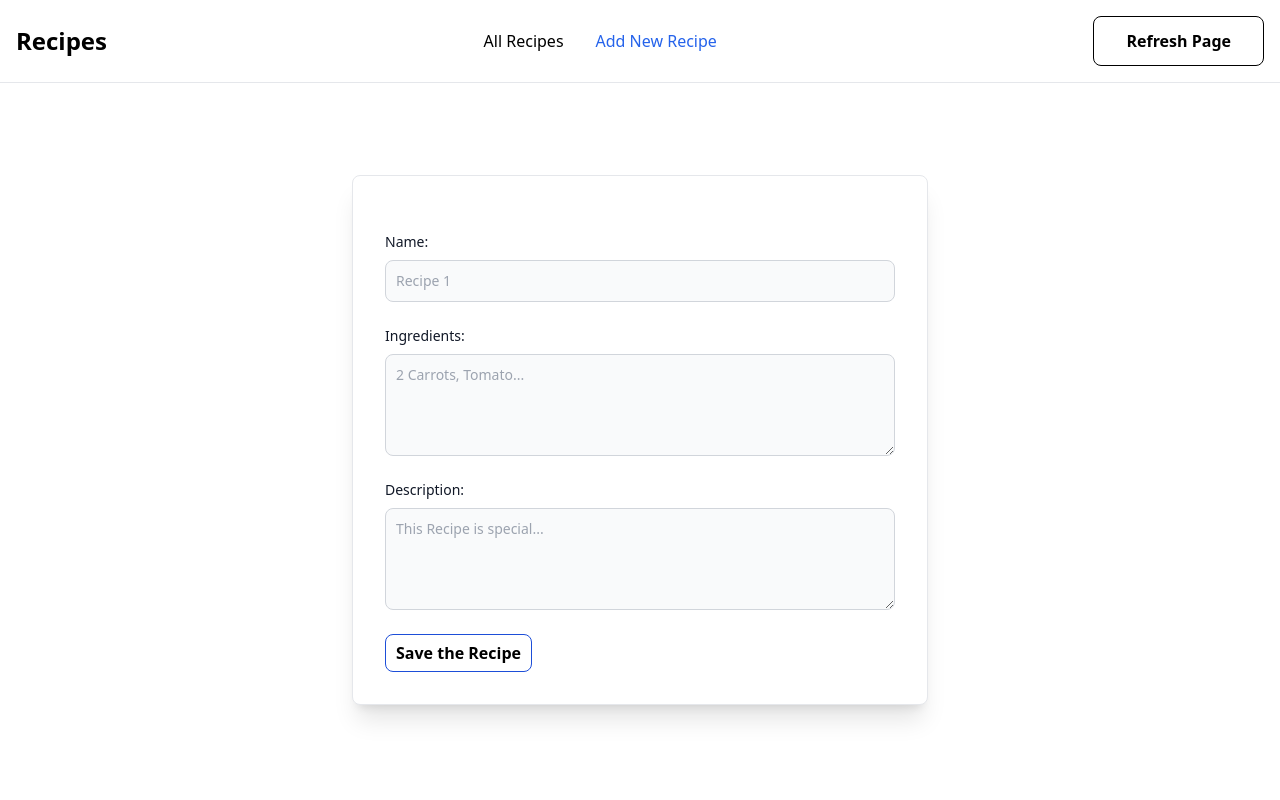
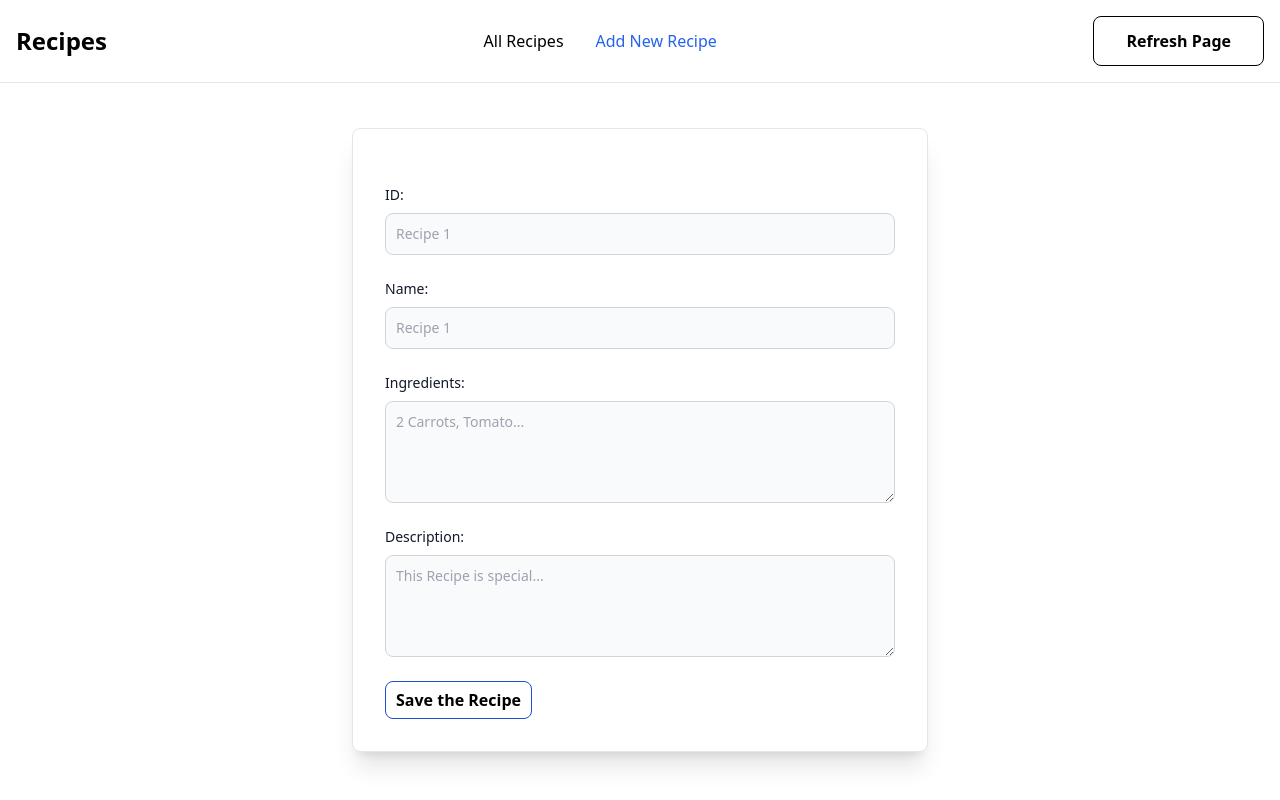
Before and after one commit to nadunwee/code94labs-practical, a React (Create React App) app in the folder frontend/: page /newrecipe in a window 1280 px wide. Built offline with nearby package versions, Linux system fonts and the light colour scheme.

Commit message:
recipe detail page

```diff
--- a/frontend/package.json
+++ b/frontend/package.json
@@ -3,6 +3,7 @@
   "version": "0.1.0",
   "private": true,
   "dependencies": {
+    "@reduxjs/toolkit": "^1.9.7",
     "@testing-library/jest-dom": "^5.17.0",
     "@testing-library/react": "^13.4.0",
     "@testing-library/user-event": "^13.5.0",
--- a/frontend/src/Components/Recipes/RecipeDetail.js
+++ b/frontend/src/Components/Recipes/RecipeDetail.js
@@ -1,12 +1,14 @@
-import { useParams } from "react-router-dom";
-
-function RecipeDetail() {
-  const params = useParams();
-
+function RecipeDetail(props) {
+  if (!props.recipe) {
+    console.log("done");
+    return;
+  }
   return (
     <>
       <div className="flex justify-center items-center h-screen">
-        <div className="w-full max-w-xl p-4 mt-20 bg-white border border-gray-200 rounded-lg shadow-xl sm:p-6 md:p-8"></div>
+        <div className="w-full max-w-xl p-4 mt-20 bg-white border border-gray-200 rounded-lg shadow-xl sm:p-6 md:p-8">
+          <h1>{props.recipe.name}</h1>
+        </div>
       </div>
     </>
   );
--- a/frontend/src/Components/Recipes/RecipeForm.js
+++ b/frontend/src/Components/Recipes/RecipeForm.js
@@ -1,9 +1,43 @@
+import { useRef } from "react";
+
 function RecipeForm() {
+  const nameRef = useRef();
+  const ingredientsRef = useRef();
+  const descriptionRef = useRef();
+  const idRef = useRef();
+
+  function saveRecipeHandler(e) {
+    e.preventDefault();
+    const newRecipe = {
+      id: idRef.current.value,
+      name: nameRef.current.value,
+      ingredients: ingredientsRef.current.value,
+      description: descriptionRef.current.value,
+    };
+  }
+
   return (
     <div className="flex justify-center items-center h-screen">
       <div className="w-full max-w-xl p-4 mt-20 bg-white border border-gray-200 rounded-lg shadow-xl sm:p-6 md:p-8">
-        <form>
+        <form onSubmit={saveRecipeHandler}>
           <div className="grid gap-6 mb-6 md:grid-cols-2"></div>
+          <div className="mb-6">
+            <label
+              for="id"
+              className="block mb-2 text-sm font-medium text-gray-900 "
+            >
+              ID:
+            </label>
+            <input
+              type="text"
+              id="name"
+              className="bg-gray-50 border border-gray-300 text-gray-900 text-sm rounded-lg block w-full p-2.5 "
+              placeholder="Recipe 1"
+              autoComplete="off"
+              ref={idRef}
+              required
+            />
+          </div>
           <div className="mb-6">
             <label
               for="name"
@@ -17,6 +51,7 @@ function RecipeForm() {
               className="bg-gray-50 border border-gray-300 text-gray-900 text-sm rounded-lg block w-full p-2.5 "
               placeholder="Recipe 1"
               autoComplete="off"
+              ref={nameRef}
               required
             />
           </div>
@@ -32,6 +67,7 @@ function RecipeForm() {
               rows="4"
               class="block p-2.5 w-full text-sm text-gray-900 bg-gray-50 rounded-lg border border-gray-300   "
               placeholder="2 Carrots, Tomato..."
+              ref={ingredientsRef}
             ></textarea>
           </div>
           <div className="mb-6">
@@ -46,6 +82,7 @@ function RecipeForm() {
               rows="4"
               class="block p-2.5 w-full text-sm text-gray-900 bg-gray-50 rounded-lg border border-gray-300   "
               placeholder="This Recipe is special..."
+              ref={descriptionRef}
             ></textarea>
           </div>
 
--- a/frontend/src/Components/Recipes/Recipes.js
+++ b/frontend/src/Components/Recipes/Recipes.js
@@ -1,15 +1,21 @@
-import RecipesList from "./RecipesList";
 import { useState, useEffect } from "react";
 import axios from "axios";
+
+import RecipesList from "./RecipesList";
 
 function Recipes() {
   const [recipe, setRecipe] = useState([]);
 
   useEffect(() => {
-    axios
-      .get("http://localhost:4000/recipes")
-      .then((recipe) => setRecipe(recipe))
-      .catch((err) => console.log(err));
+    async function fetchRecipes() {
+      try {
+        const response = await axios.get("http://localhost:4000/recipes");
+        setRecipe(response);
+      } catch (error) {
+        console.log(error);
+      }
+    }
+    fetchRecipes();
   }, []);
 
   if (!recipe) {
--- a/frontend/src/Components/Recipes/RecipesList.js
+++ b/frontend/src/Components/Recipes/RecipesList.js
@@ -8,12 +8,12 @@ function RecipesList(props) {
     <div className="mt-24 ml-8 mr-8 mb-8 max-w-full grid grid-cols-1 sm:grid-cols-2 md:grid-cols-3 gap-8">
       {props.recipes.data.map((recipe) => (
         <div
-          key={recipe.id}
+          key={recipe.recipeID}
           className="bg-white border border-gray-200 rounded-lg shadow-lg hover:bg-gray-100 hover:border-gray-200 "
         >
-          <Link to={recipe.id}>
+          <Link to={recipe.recipeID}>
             <div className="p-5">
-              <Link to={recipe.id}>
+              <Link to={recipe.recipeID}>
                 <h5 className="mb-2 text-2xl font-bold tracking-tight text-gray-900">
                   {recipe.name}
                 </h5>
--- /dev/null
+++ b/frontend/src/Pages/RecipeDetailPage.js
@@ -0,0 +1,32 @@
+import axios from "axios";
+
+import RecipeDetail from "../Components/Recipes/RecipeDetail";
+import { useParams } from "react-router-dom";
+import { useEffect, useState } from "react";
+
+function RecipeDetailPage() {
+  const params = useParams();
+  const [data, setData] = useState([]);
+
+  useEffect(() => {
+    async function fetchRecipes() {
+      try {
+        const response = await axios.get("http://localhost:4000/recipes");
+        setData(response.data);
+      } catch (error) {
+        console.log(error);
+      }
+    }
+    fetchRecipes();
+  }, []);
+
+  const recipe = data.find((recipe) => recipe.recipeID === params.recipeId);
+  console.log(recipe);
+  return (
+    <>
+      <RecipeDetail recipe={recipe} />
+    </>
+  );
+}
+
+export default RecipeDetailPage;
--- /dev/null
+++ b/frontend/src/Store/Recipe-slice.js
@@ -0,0 +1,21 @@
+import { createSlice } from "@reduxjs/toolkit";
+
+createSlice({
+  name: "recipe",
+  initialState: { items: [] },
+  reducers: {
+    addNewRecipe(state, action) {
+      const newRecipe = action.payload;
+      const existingRecipe = state.items.find(
+        (item) => item.id === newRecipe.id
+      );
+      if (!existingRecipe) {
+        state.items.push({
+          name: newRecipe.name,
+          ingredients: newRecipe.ingredients,
+          description: newRecipe.description,
+        });
+      }
+    },
+  },
+});
--- /dev/null
+++ b/package.json
@@ -0,0 +1,5 @@
+{
+  "dependencies": {
+    "@reduxjs/toolkit": "^1.9.7"
+  }
+}
```
Also changed, not shown: frontend/src/App.js (+5 -2 lines), frontend/src/Store/index.js (added), 2 other files (tests, documents, lock files or other folders).
